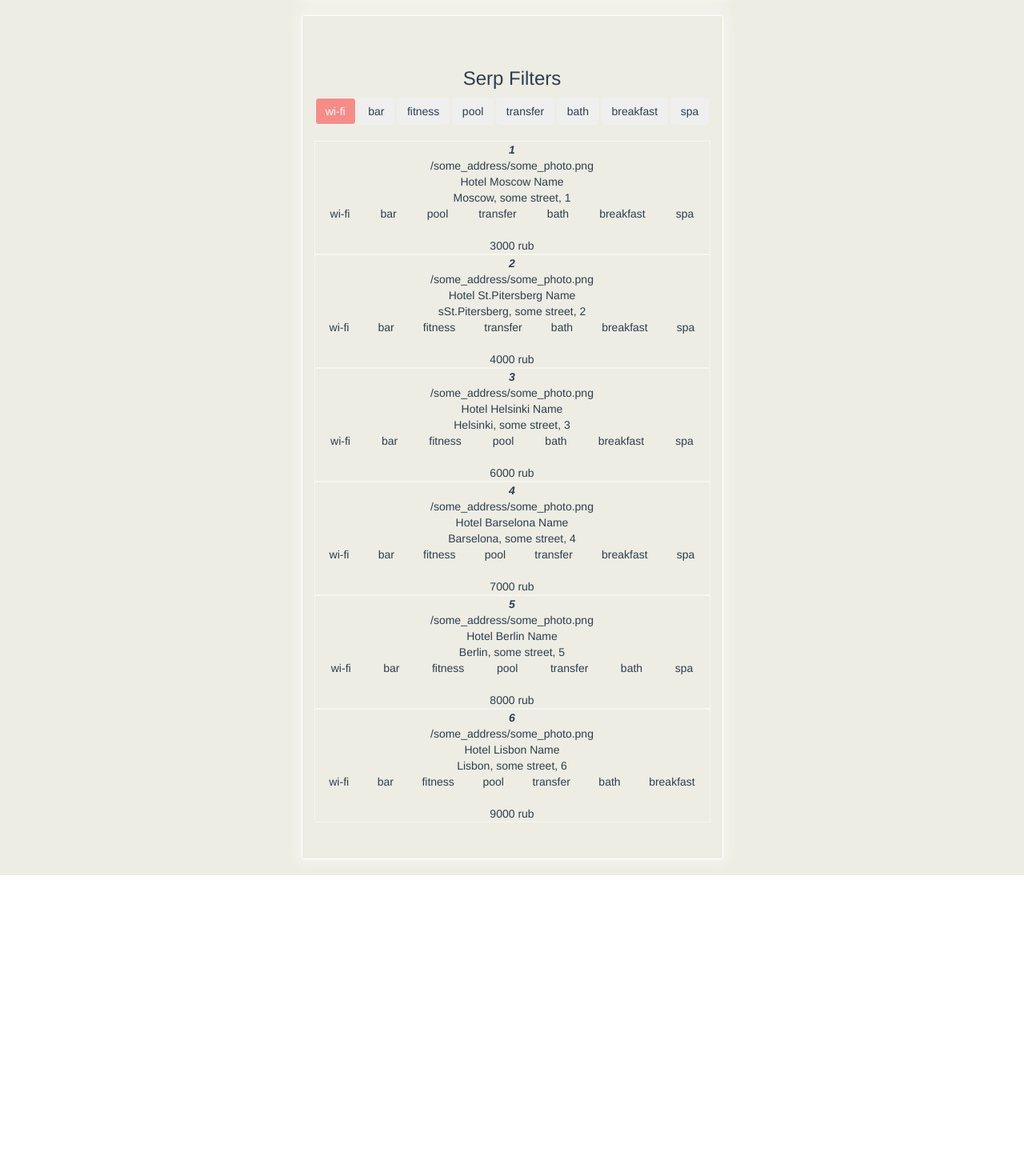
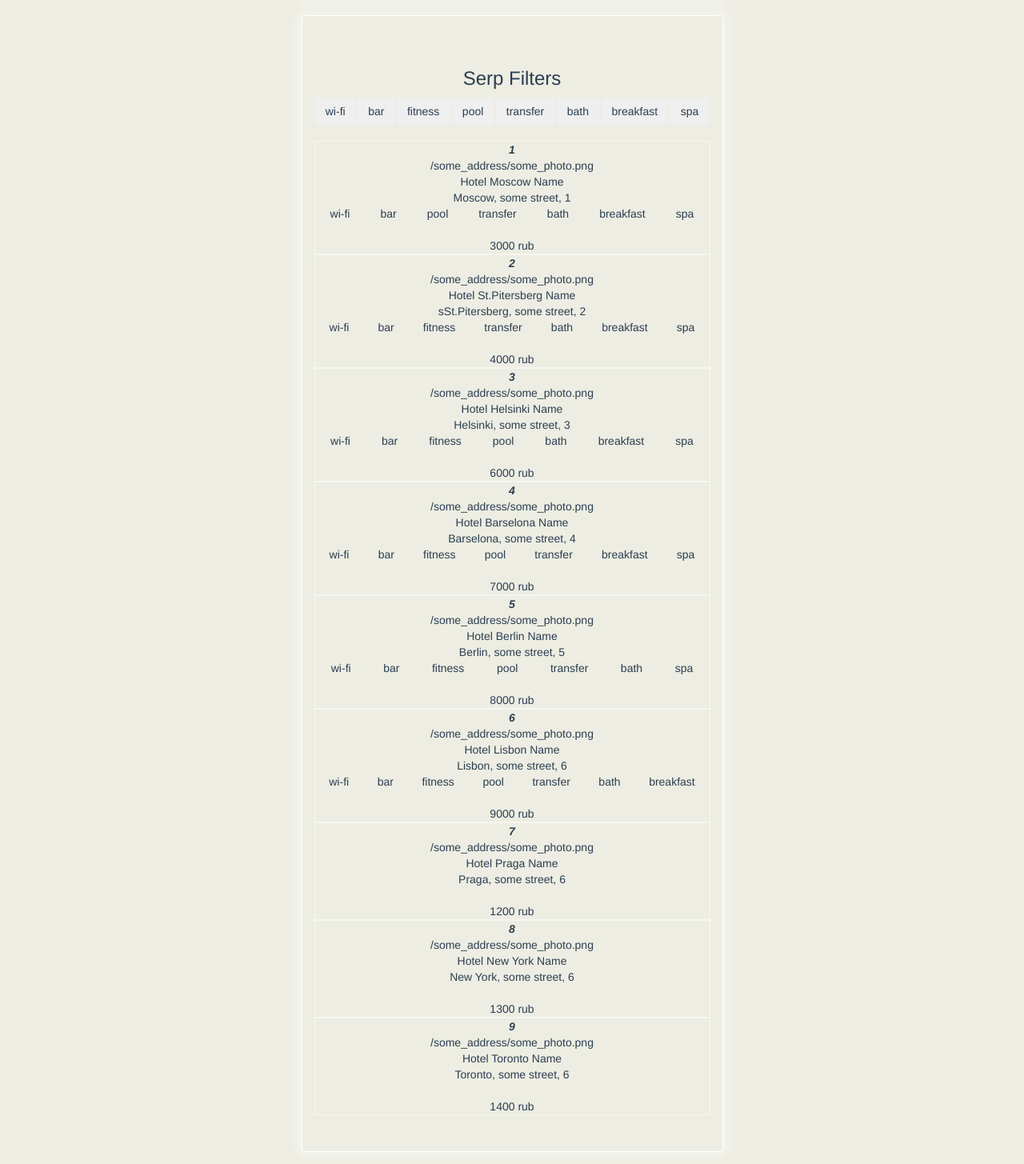
Before and after one commit to ShmidtAlex/Greatness-of-Vue-book, a Vue app: page /exercises2 in a window 1280 px wide. Shown: the part 795-2250 px from the top of the page at 80% size. Before the commit the page ends 1889 px from the top, so only its background shows below. Built offline with nearby package versions, Linux system fonts and the light colour scheme.

Commit message:
amenityFilters v2 without grop filtration

```diff
--- a/src/components/CustomFilter.vue
+++ b/src/components/CustomFilter.vue
@@ -23,7 +23,7 @@
       <h3>Serp Filters</h3>
       <ul class="list-group inline">
         <li v-for="(amenity, amenityIndex) in amenities" :key="amenityIndex" class="amenity_button">
-          <button @click="changeFilterValue(amenity.name)" class="btn" :class="{amenityActive: filterValue === amenity.name }">{{amenity.name}}</button></li>
+          <button @click="changeFilterValue(amenity.name)" class="btn">{{amenity.name}}</button></li>
       </ul>
       <!-- <div>this div is really exist {{hotels}}</div> -->
       <div v-for="(hotel, hotelIndex) in showHasAmenityOnly" :key="hotelIndex" class="hotel_item">
@@ -115,6 +115,22 @@
               ],
             price: 9000
            },
+           { photo: "/some_address/some_photo.png", name: "Hotel Praga Name", address: "Praga, some street, 6",
+              amenities: [
+
+              ],
+            price: 1200
+           },{ photo: "/some_address/some_photo.png", name: "Hotel New York Name", address: "New York, some street, 6",
+              amenities: [
+
+              ],
+            price: 1300
+           },{ photo: "/some_address/some_photo.png", name: "Hotel Toronto Name", address: "Toronto, some street, 6",
+              amenities: [
+
+              ],
+            price: 1400
+           },
         ],
         amenities: [
           { name: 'wi-fi'},
@@ -126,9 +142,8 @@
           { name: 'breakfast'},
           { name: 'spa'}
         ],
-        filterValue: 'wi-fi',
+        filterValue: null,//initially there is no choosen amenities
         multiFiltersValue: [],
-        filterActive: false,
       }
     },
     methods: {
@@ -137,10 +152,21 @@
         this.order = (this.order === 'desc') ? 'asc' : 'desc';
       },
       changeFilterValue: function(choosenAmenity) {
+        if (!this.filterValue && this.multiFiltersValue.length === 0) {
           this.filterValue = choosenAmenity;
+          this.multiFiltersValue.push(this.filterValue);
+        } else {
+          if (this.multiFiltersValue.includes(choosenAmenity)){
+            this.multiFiltersValue.splice(this.multiFiltersValue.indexOf(choosenAmenity), 1);
+            console.log(this.multiFiltersValue);
+          } else {
+            this.multiFiltersValue.push(choosenAmenity);
+            this.filterValue = null;
+            // console.log(this.multiFiltersValue);
+          }
+        }
         event.target.classList.toggle('amenityActive');
-      },
-
+      }
     },
     mounted: function () {
       this.$nextTick(function () {
@@ -157,14 +183,35 @@
         //third argument is a type of sorting, defined in methods (see below);
       },
       showHasAmenityOnly: function() {
-        console.log(this.multiFiltersValue);
-        let runningFilter = !this.multiFiltersValue ? this.multiFiltersValue : this.filterValue;
+        // console.log(this.multiFiltersValue);
+        let runningFilter = this.filterValue ? this.filterValue : this.multiFiltersValue;
+        if (!this.filterValue && this.multiFiltersValue.length === 0) {
+          return this.hotels;
+        } else {
+          if (this.filterValue) {
             return this.hotels.filter(function(hotel){
               let newAmenities = hotel.amenities.filter(function(amenity){
                 return amenity.name === runningFilter;
               })
               return newAmenities.length;
             })
+          } else {
+
+                return this.hotels.filter(function(hotel){
+                  let newAmenities = hotel.amenities.filter(function(amenity) {
+                    return runningFilter.forEach(function(element){
+                      console.log(element);
+                      console.log(element === amenity.name);
+                      // if (element === amenity.name) {
+                        return element === amenity.name;
+                      // }
+                    });
+                  })
+                  return newAmenities.length;
+                })
+
+          }
+        }
       }
     }
   }
```
Lines whose indentation alone changed are shown as unchanged.
